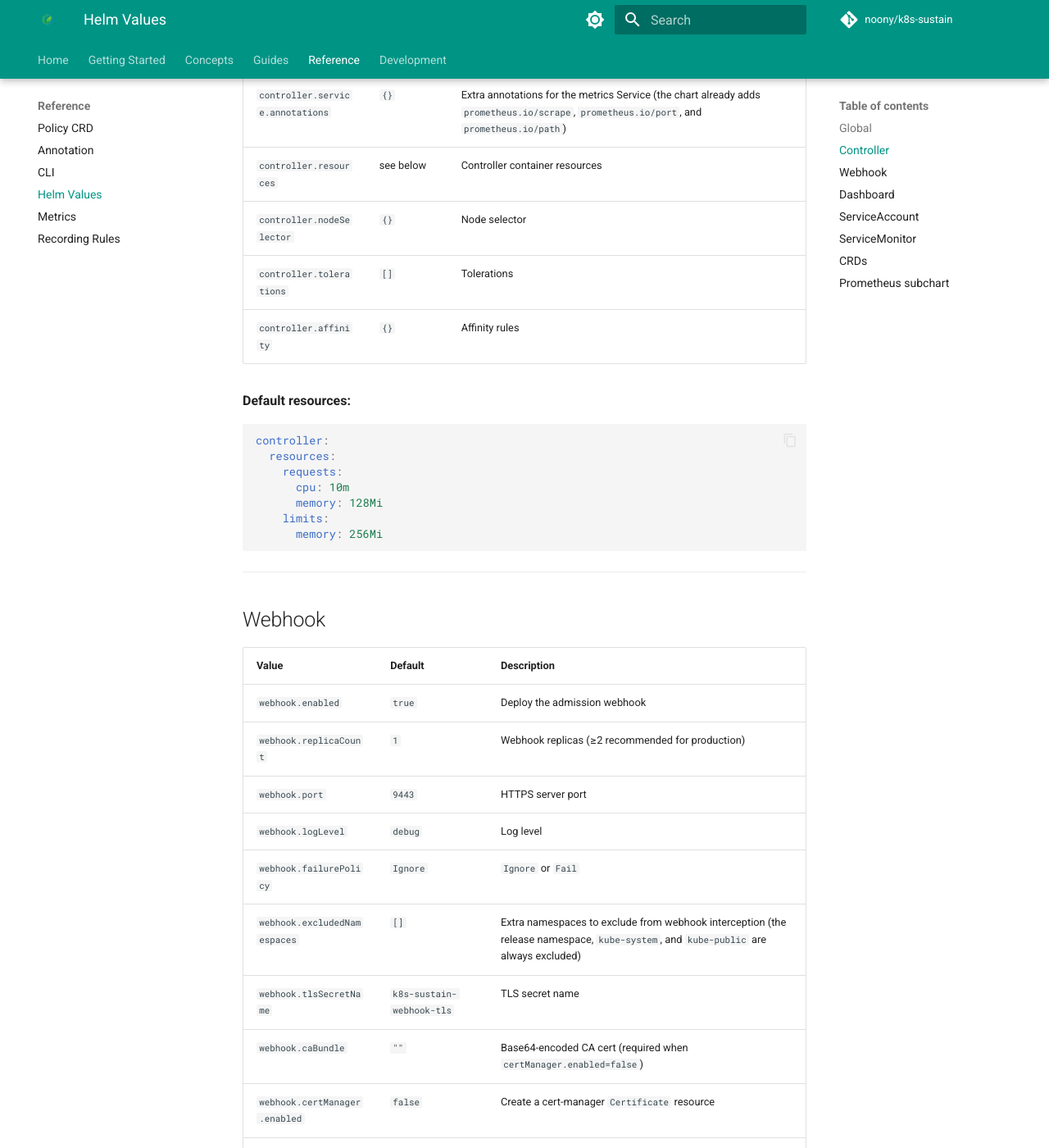
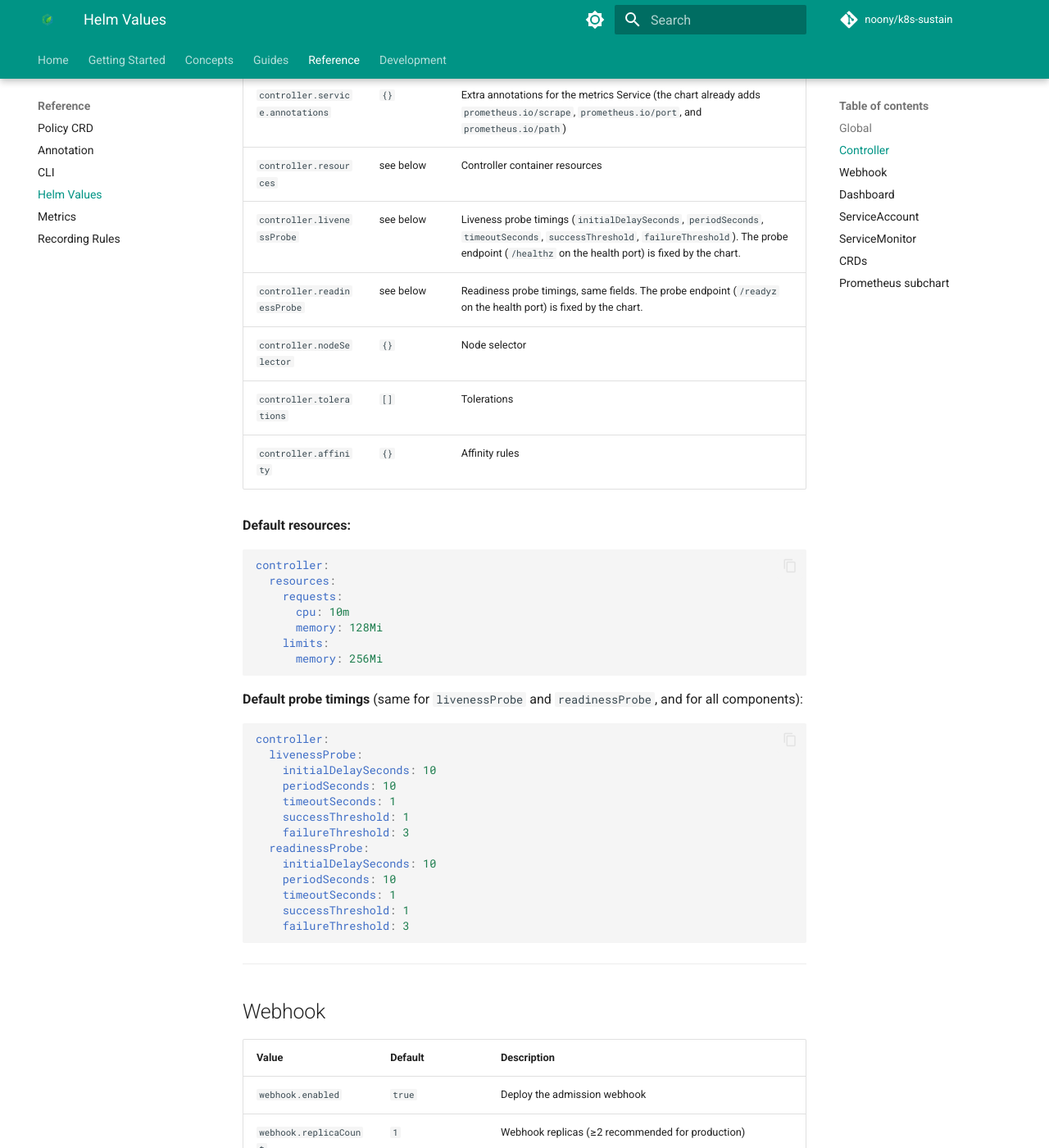
Before and after one commit to noony/k8s-sustain, an MkDocs documentation site: the page built from docs/reference/helm-values.md, in a window 1280 px wide and 1400 px high, scrolled down 1531 px. Shown: the whole window at 82% size. Built offline with MkDocs 1.6.1 and Material for MkDocs 9.7.7, drawn with Linux system fonts in a browser that asks for light colours; comment, search, counter and statistics services are not loaded; some of the changed text lies outside the part shown.

Commit message:
charts: liveness / readiness configurable

````diff
--- a/docs/reference/helm-values.md
+++ b/docs/reference/helm-values.md
@@ -32,6 +32,8 @@
 | `controller.service.port` | `8080` | Service port |
 | `controller.service.annotations` | `{}` | Extra annotations for the metrics Service (the chart already adds `prometheus.io/scrape`, `prometheus.io/port`, and `prometheus.io/path`) |
 | `controller.resources` | see below | Controller container resources |
+| `controller.livenessProbe` | see below | Liveness probe timings (`initialDelaySeconds`, `periodSeconds`, `timeoutSeconds`, `successThreshold`, `failureThreshold`). The probe endpoint (`/healthz` on the health port) is fixed by the chart. |
+| `controller.readinessProbe` | see below | Readiness probe timings, same fields. The probe endpoint (`/readyz` on the health port) is fixed by the chart. |
 | `controller.nodeSelector` | `{}` | Node selector |
 | `controller.tolerations` | `[]` | Tolerations |
 | `controller.affinity` | `{}` | Affinity rules |
@@ -46,6 +48,24 @@ controller:
       memory: 128Mi
     limits:
       memory: 256Mi
+```
+
+**Default probe timings** (same for `livenessProbe` and `readinessProbe`, and for all components):
+
+```yaml
+controller:
+  livenessProbe:
+    initialDelaySeconds: 10
+    periodSeconds: 10
+    timeoutSeconds: 1
+    successThreshold: 1
+    failureThreshold: 3
+  readinessProbe:
+    initialDelaySeconds: 10
+    periodSeconds: 10
+    timeoutSeconds: 1
+    successThreshold: 1
+    failureThreshold: 3
 ```
 
 ---
@@ -67,6 +87,8 @@ controller:
 | `webhook.certManager.issuerRef.name` | `""` | Issuer name (only used when `createIssuer=false`) |
 | `webhook.certManager.issuerRef.kind` | `Issuer` | Issuer kind (only used when `createIssuer=false`) |
 | `webhook.resources` | see below | Webhook container resources |
+| `webhook.livenessProbe` | same as controller | Liveness probe timings. The probe endpoint (HTTPS `/healthz` on the webhook port) is fixed by the chart. |
+| `webhook.readinessProbe` | same as controller | Readiness probe timings. Same fixed endpoint as the liveness probe. |
 | `webhook.nodeSelector` | `{}` | Node selector |
 | `webhook.tolerations` | `[]` | Tolerations |
 | `webhook.affinity` | `{}` | Affinity rules |
@@ -97,6 +119,8 @@ webhook:
 | `dashboard.service.type` | `ClusterIP` | Service type |
 | `dashboard.service.port` | `8090` | Service port |
 | `dashboard.resources` | see below | Dashboard container resources |
+| `dashboard.livenessProbe` | same as controller | Liveness probe timings. The probe endpoint (`/healthz` on the http port) is fixed by the chart. |
+| `dashboard.readinessProbe` | same as controller | Readiness probe timings. The probe endpoint (`/readyz` on the http port) is fixed by the chart. |
 | `dashboard.nodeSelector` | `{}` | Node selector |
 | `dashboard.tolerations` | `[]` | Tolerations |
 | `dashboard.affinity` | `{}` | Affinity rules |
````
Also changed, not shown: 7 other files.
